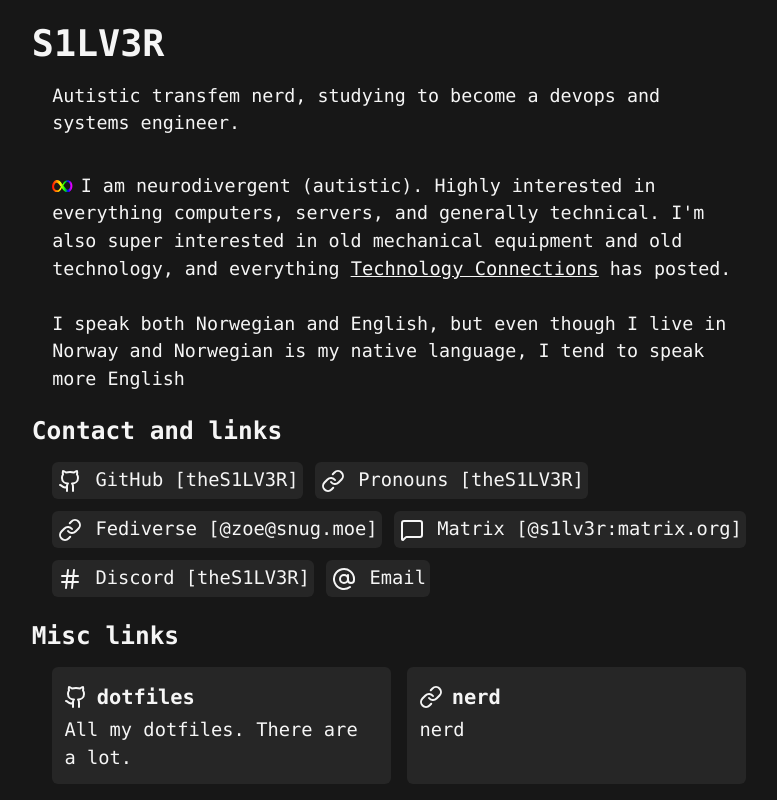
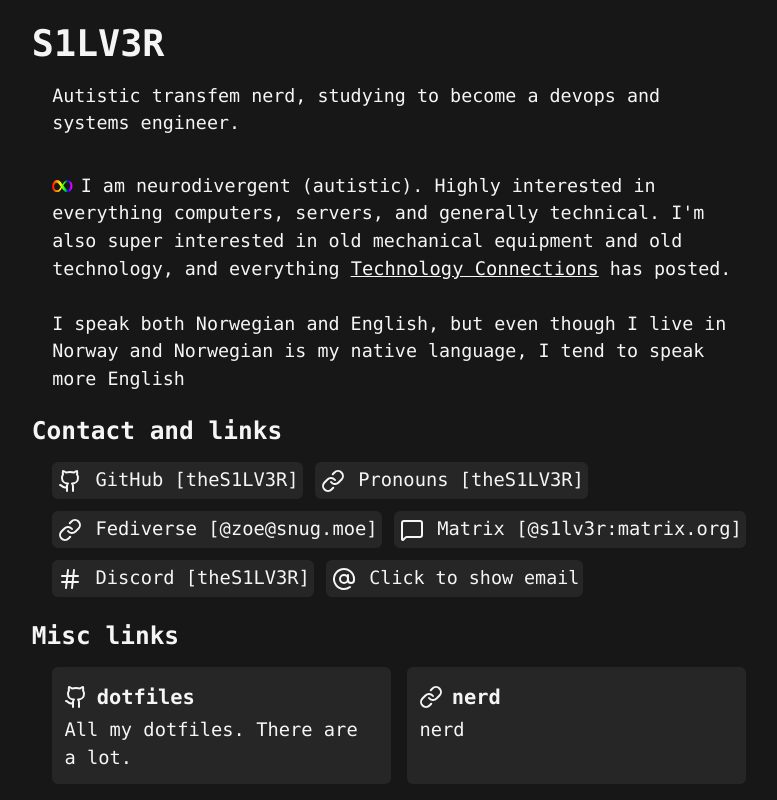
Before and after one commit to s1lv3r-website/svelte-landing, a SvelteKit app: page / in a window 1280 px wide. Shown: the whole page, without its empty margins (241-1018 px from the left). Built offline with nearby package versions, Linux system fonts and the light colour scheme.

Commit message:
Hide email until button clicked

```diff
--- a/src/routes/+page.svelte
+++ b/src/routes/+page.svelte
@@ -4,16 +4,18 @@
   import { Github, Twitter, Link, AtSign, MessageSquare, Hash } from 'lucide-svelte';
   import type { ComponentType } from 'svelte';
   import { browser } from '$app/environment';
+    import Error from './+error.svelte';
 
-  const links: Array<{ title: string; link: string; icon: ComponentType; rel?: string }> = [
+  const links: Array<{ title: string; link?: string; icon: ComponentType; rel?: string }> = [
     { title: 'GitHub [theS1LV3R]', link: 'https://github.com/theS1LV3R', icon: Github },
     // { title: 'Twitter (inactive) [theS1LV3R]', link: 'https://twitter.com/@theS1LV3R', icon: Twitter },
     { title: 'Pronouns [theS1LV3R]', link: 'https://en.pronouns.page/@theS1LV3R', icon: Link, rel: 'me' },
     { title: 'Fediverse [@zoe@snug.moe]', link: 'https://snug.moe/@zoe', icon: Link },
     { title: 'Matrix [@s1lv3r:matrix.org]', link: 'https://matrix.to/#/@s1lv3r:matrix.org', icon: MessageSquare },
     { title: 'Discord [theS1LV3R]', link: 'https://discord.com/users/279692618391093248', icon: Hash },
-    { title: 'Email', link: 'mailto:me@s1lv3r.codes', icon: AtSign },
   ];
+
+  let email = 'Click to show email';
 
   const miscLinks: { title: string; link: string; description: string; icon?: ComponentType }[] = [
     {
@@ -37,6 +39,18 @@
   const url = 'https://s1lv3r.codes';
   const title = 'S1LV3R';
   const bio = 'Autistic transfem nerd, studying to become a devops and systems engineer.';
+
+  const getEmail = async () => {
+    email = 'Loading...';
+    try {
+      const res = await fetch('/getEmail');
+      await new Promise((resolve) => setTimeout(resolve, 500));
+      email = await res.text();
+    } catch (e: unknown) {
+      email = 'Failed to load. See console for information.';
+      console.error(e);
+    }
+  };
 </script>
 
 <svelte:head>
@@ -68,7 +82,12 @@
         to.
       </p>
       <p>Yeah, I have strong opinions on which browser you use. Sue me.</p>
-      <p class="text-sm mt-1 text-neutral-400"><i>If you are actually using Firefox and seeing this, something is wrong. Please contact me somewhere or create an issue in the repo so I can debug and fix it</i></p>
+      <p class="mt-1 text-sm text-neutral-400">
+        <i
+          >If you are actually using Firefox and seeing this, something is wrong. Please contact me somewhere or create
+          an issue in the repo so I can debug and fix it</i
+        >
+      </p>
     </div>
   {/if}
   <h1>S1LV3R</h1>
@@ -108,11 +127,28 @@
           class="rounded-md bg-neutral-800 p-1 transition-all hover:bg-neutral-700 hover:shadow-md"
         >
           <span class="inline-block p-[2px] align-middle">
-            <svelte:component this={link.icon ?? Link} />
+            <svelte:component this={link.icon ?? Link} aria-hidden />
           </span>
           {link.title}
         </a>
       {/each}
+
+      <svelte:element
+        this={email.includes('@') ? 'a' : 'button'}
+        role={email.includes('@') ? 'link' : 'button'}
+        href={`mailto:${email}`}
+        title={email}
+        target="_blank"
+        rel="noopener noreferrer"
+        class="cursor-pointer rounded-md bg-neutral-800 p-1 transition-all hover:bg-neutral-700 hover:shadow-md"
+        on:click={getEmail}
+        tabindex="0"
+      >
+        <span class="inline-block p-[2px] align-middle">
+          <svelte:component this={AtSign} aria-hidden />
+        </span>
+        {email}
+      </svelte:element>
     </div>
   </div>
 
@@ -128,7 +164,7 @@
         >
           <h3>
             <span class="mr-[-4px] inline-block pb-[2px] align-middle">
-              <svelte:component this={link.icon ?? Link} />
+              <svelte:component this={link.icon ?? Link} aria-hidden />
             </span>
             {link.title}
           </h3>
--- /dev/null
+++ b/src/routes/getEmail/+server.ts
@@ -0,0 +1,5 @@
+import type { RequestHandler } from '@sveltejs/kit';
+
+export const GET: RequestHandler = async () => {
+  return new Response('me@s1lv3r.codes');
+};
```
